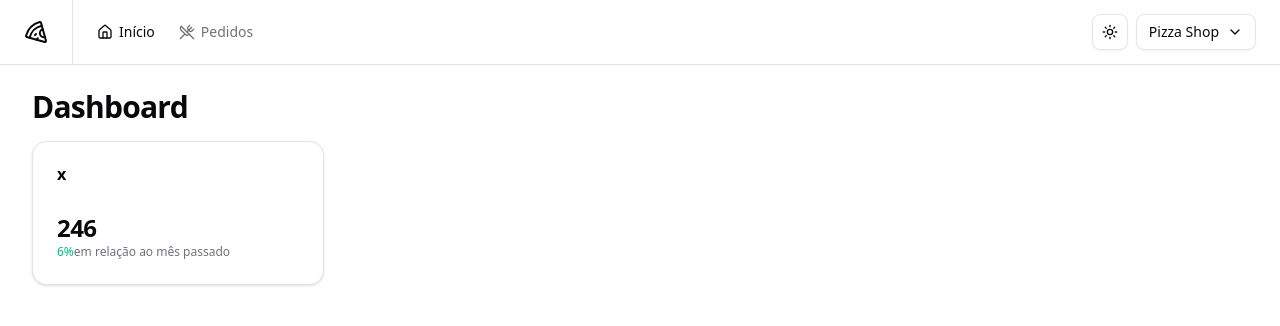
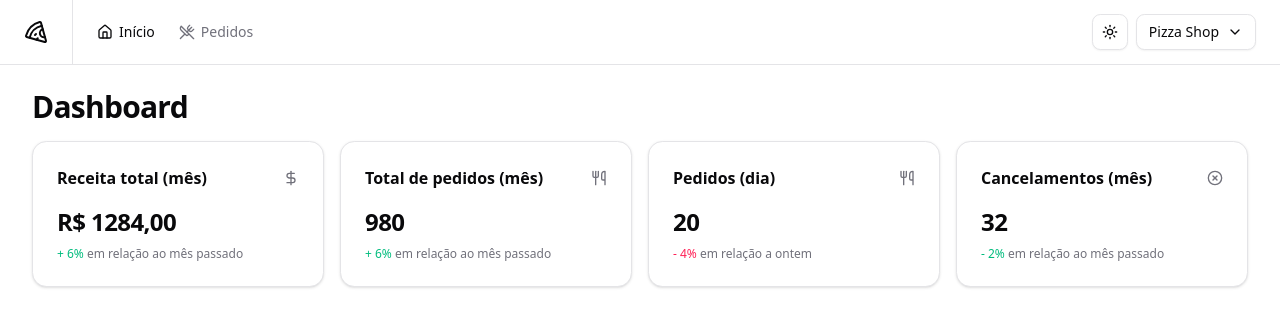
Before and after one commit to natanD1/pizza-shop-manager, a React (Vite) app: page /dashboard in a window 1280 px wide. Shown: the top 326 px of the page. Built offline with nearby package versions, Linux system fonts and the light colour scheme.

Commit message:
feat(style): implementação dos cards indicadores e o dialog de detalhes do pedido

```diff
--- a/src/components/ui/dialog.tsx
+++ b/src/components/ui/dialog.tsx
@@ -1,3 +1,4 @@
+// biome-ignore lint/performance/noNamespaceImport: <is needed for compatibility>
 import * as DialogPrimitive from '@radix-ui/react-dialog'
 import { XIcon } from 'lucide-react'
 import type * as React from 'react'
--- a/src/pages/app/dashboard/dashboard.tsx
+++ b/src/pages/app/dashboard/dashboard.tsx
@@ -1,22 +1,18 @@
-import { Card, CardContent, CardHeader, CardTitle } from '@/components/ui/card'
+import { DayOrdersAmountCard } from './day-orders-amount-card'
+import { MonthCanceledOrderAmountCard } from './month-canceled-orders-amount-card'
+import { MonthOrdersAmountCard } from './month-orders-amount-card'
+import { MonthRevenueCard } from './month-revenue-card'
 
 export function Dashboard() {
   return (
     <div className="flex flex-col gap-4">
       <h1 className="font-bold text-3xl tracking-tight">Dashboard</h1>
+
       <div className="grid grid-cols-4 gap-4">
-        <Card>
-          <CardHeader>
-            <CardTitle>x</CardTitle>
-          </CardHeader>
-          <CardContent>
-            <span className="font-bold text-2xl tracking-tight">246</span>
-            <p className="text-muted-foreground text-xs">
-              <span className="text-emerald-500 dark:text-emerald-400">6%</span>
-              em relação ao mês passado
-            </p>
-          </CardContent>
-        </Card>
+        <MonthRevenueCard />
+        <MonthOrdersAmountCard />
+        <DayOrdersAmountCard />
+        <MonthCanceledOrderAmountCard />
       </div>
     </div>
   )
--- a/src/pages/app/dashboard/day-orders-amount-card.tsx
+++ b/src/pages/app/dashboard/day-orders-amount-card.tsx
@@ -0,0 +1,20 @@
+import { Utensils } from 'lucide-react'
+import { Card, CardContent, CardHeader, CardTitle } from '@/components/ui/card'
+
+export function DayOrdersAmountCard() {
+  return (
+    <Card className="flex flex-col gap-2">
+      <CardHeader className="flex flex-row items-center justify-between space-y-0 pb-2">
+        <CardTitle className="font-semibold text-base">Pedidos (dia)</CardTitle>
+        <Utensils className="h-4 w-4 text-muted-foreground" />
+      </CardHeader>
+      <CardContent className="flex flex-col gap-2">
+        <span className="font-bold text-2xl tracking-tight">20</span>
+        <p className="text-muted-foreground text-xs">
+          <span className="text-rose-500 dark:text-rose-400">- 4%</span>
+          {''} em relação a ontem
+        </p>
+      </CardContent>
+    </Card>
+  )
+}
--- a/src/pages/app/dashboard/month-canceled-orders-amount-card.tsx
+++ b/src/pages/app/dashboard/month-canceled-orders-amount-card.tsx
@@ -0,0 +1,20 @@
+import { CircleX } from 'lucide-react'
+import { Card, CardContent, CardHeader, CardTitle } from '@/components/ui/card'
+
+export function MonthCanceledOrderAmountCard() {
+  return (
+    <Card className="flex flex-col gap-2">
+      <CardHeader className="flex flex-row items-center justify-between space-y-0 pb-2">
+        <CardTitle className="font-semibold text-base">Cancelamentos (mês)</CardTitle>
+        <CircleX className="h-4 w-4 text-muted-foreground" />
+      </CardHeader>
+      <CardContent className="flex flex-col gap-2">
+        <span className="font-bold text-2xl tracking-tight">32</span>
+        <p className="text-muted-foreground text-xs">
+          <span className="text-emerald-500 dark:text-emerald-400">- 2%</span>
+          {''} em relação ao mês passado
+        </p>
+      </CardContent>
+    </Card>
+  )
+}
--- a/src/pages/app/dashboard/month-orders-amount-card.tsx
+++ b/src/pages/app/dashboard/month-orders-amount-card.tsx
@@ -0,0 +1,20 @@
+import { Utensils } from 'lucide-react'
+import { Card, CardContent, CardHeader, CardTitle } from '@/components/ui/card'
+
+export function MonthOrdersAmountCard() {
+  return (
+    <Card className="flex flex-col gap-2">
+      <CardHeader className="flex flex-row items-center justify-between space-y-0 pb-2">
+        <CardTitle className="font-semibold text-base">Total de pedidos (mês)</CardTitle>
+        <Utensils className="h-4 w-4 text-muted-foreground" />
+      </CardHeader>
+      <CardContent className="flex flex-col gap-2">
+        <span className="font-bold text-2xl tracking-tight">980</span>
+        <p className="text-muted-foreground text-xs">
+          <span className="text-emerald-500 dark:text-emerald-400">+ 6%</span>
+          {''} em relação ao mês passado
+        </p>
+      </CardContent>
+    </Card>
+  )
+}
--- a/src/pages/app/dashboard/month-revenue-card.tsx
+++ b/src/pages/app/dashboard/month-revenue-card.tsx
@@ -0,0 +1,20 @@
+import { DollarSign } from 'lucide-react'
+import { Card, CardContent, CardHeader, CardTitle } from '@/components/ui/card'
+
+export function MonthRevenueCard() {
+  return (
+    <Card className="flex flex-col gap-2">
+      <CardHeader className="flex flex-row items-center justify-between space-y-0 pb-2">
+        <CardTitle className="font-semibold text-base">Receita total (mês)</CardTitle>
+        <DollarSign className="h-4 w-4 text-muted-foreground" />
+      </CardHeader>
+      <CardContent className="flex flex-col gap-2">
+        <span className="font-bold text-2xl tracking-tight">R$ 1284,00</span>
+        <p className="text-muted-foreground text-xs">
+          <span className="text-emerald-500 dark:text-emerald-400">+ 6%</span>
+          {''} em relação ao mês passado
+        </p>
+      </CardContent>
+    </Card>
+  )
+}
```
